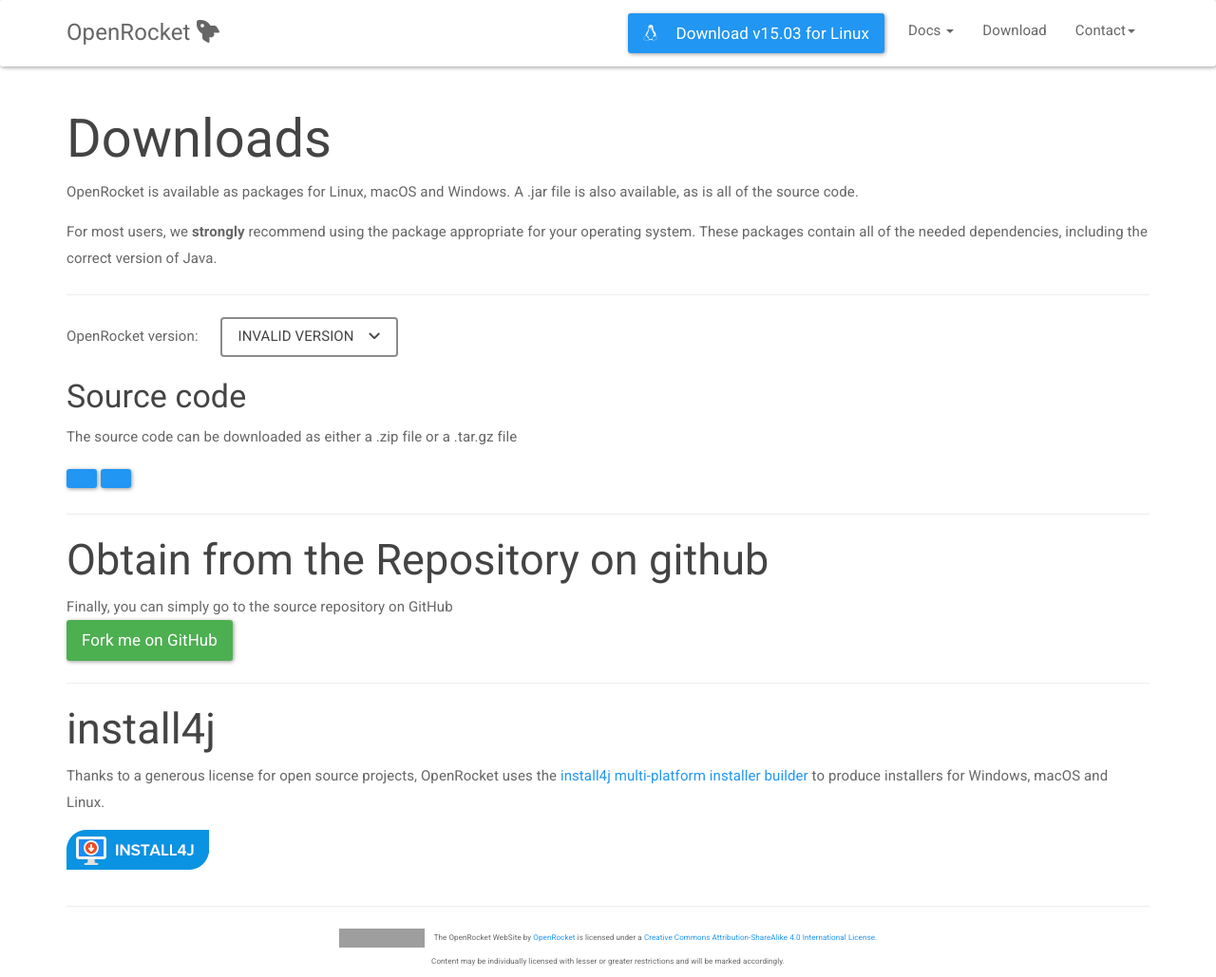
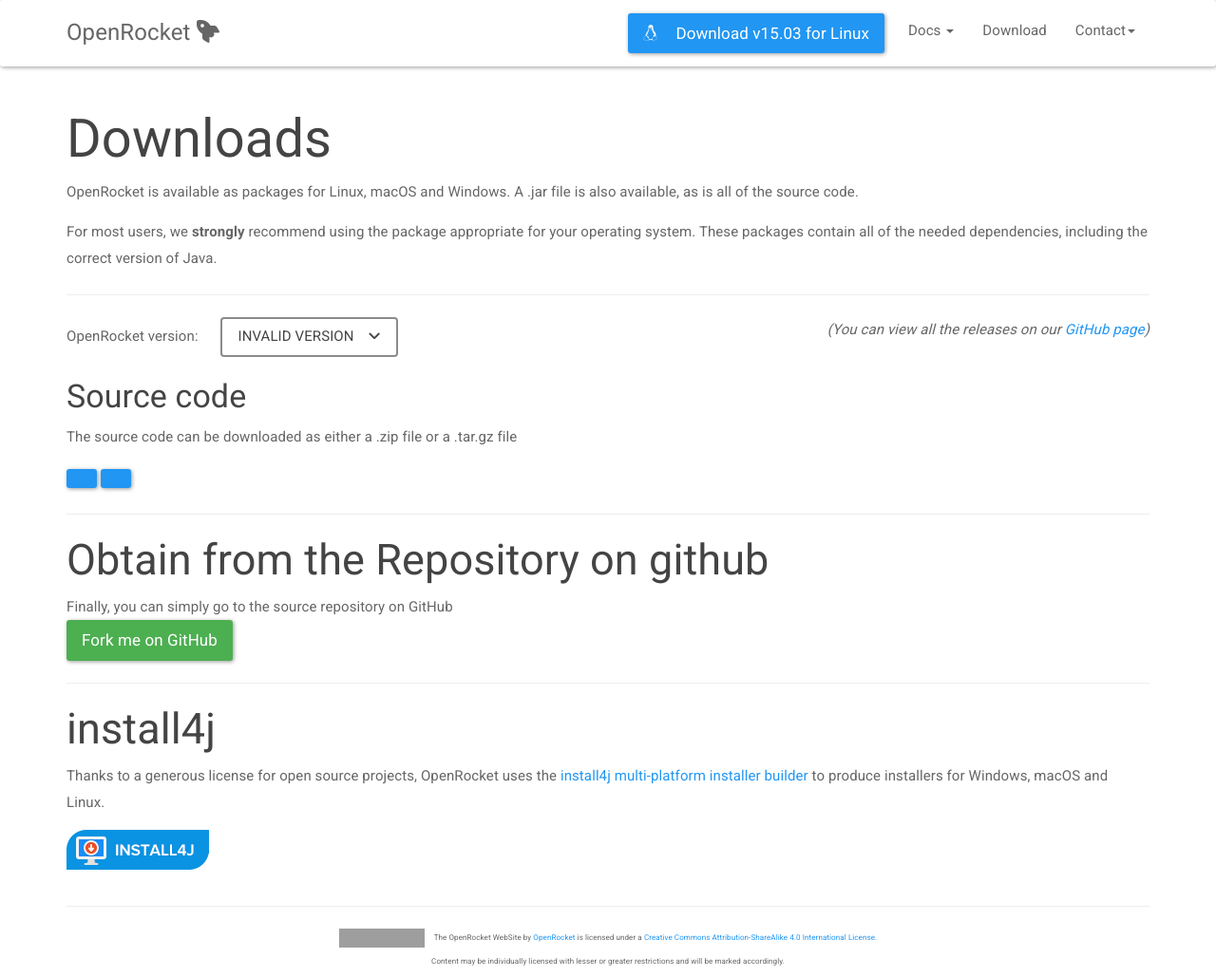
Before and after one commit to openrocket/openrocket.github.io, a Jekyll site: the page built from downloads.html, in a window 1280 px wide. Shown: the whole page at 95% size. Built offline with Jekyll 4.4.1, drawn with Linux system fonts in a browser that asks for light colours; nearby versions of some CDN libraries; grey boxes are pictures that could not be loaded.

Commit message:
Add reference to GitHub releases page

```diff
--- a/_includes/downloads.md
+++ b/_includes/downloads.md
@@ -10,7 +10,7 @@
 
 <hr/>
 
-<div>
+<div style="width: 100%;">
   OpenRocket version:
   <div class="dropdown" style="margin-left: 20px">
     <button class="dropbtn dropbtn-light" id="dropbtn"></button>
@@ -19,6 +19,7 @@
       <a href="downloads.html?vers=15.03">15.03</a>
     </div>
   </div>
+  <div style="float: right;"><i>(You can view all the releases on our <a href="https://github.com/openrocket/openrocket/releases">GitHub page</a>)</i></div>
 </div>
 
 <div id="downloads-content">
```
